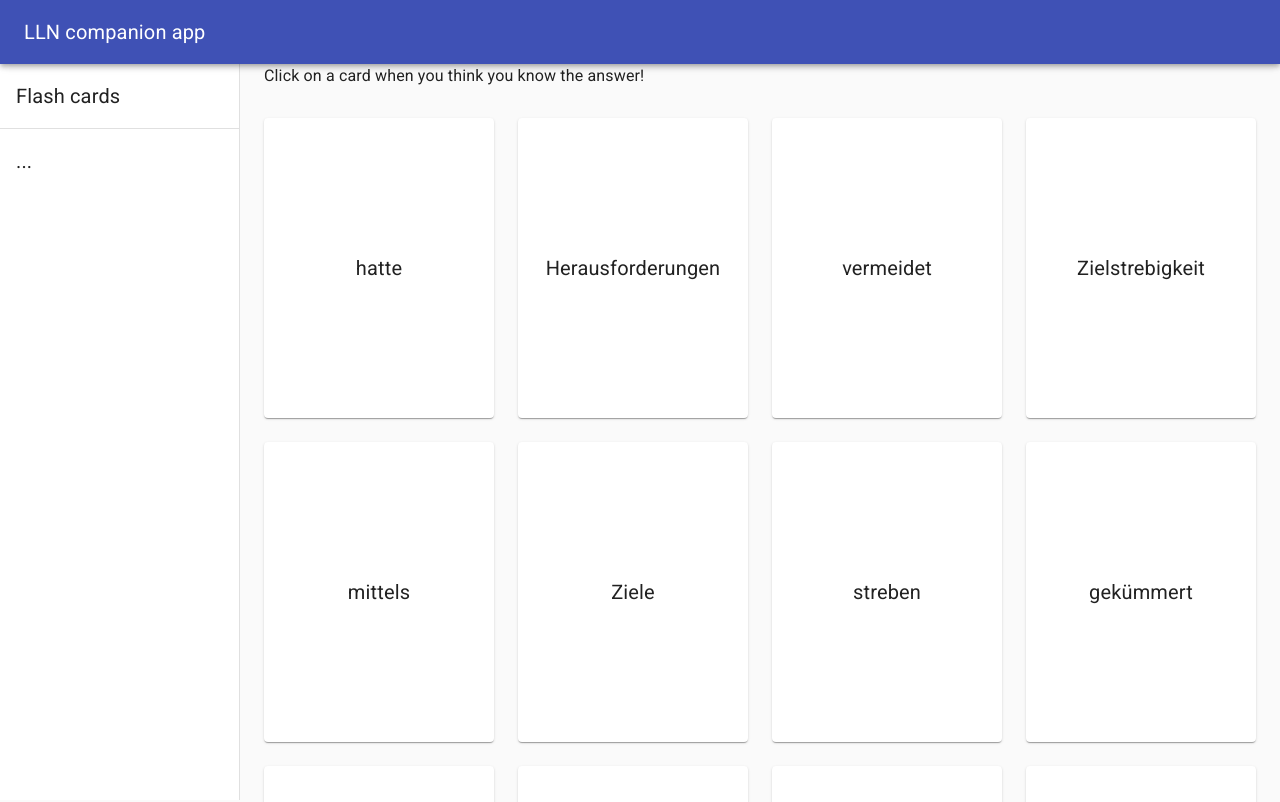
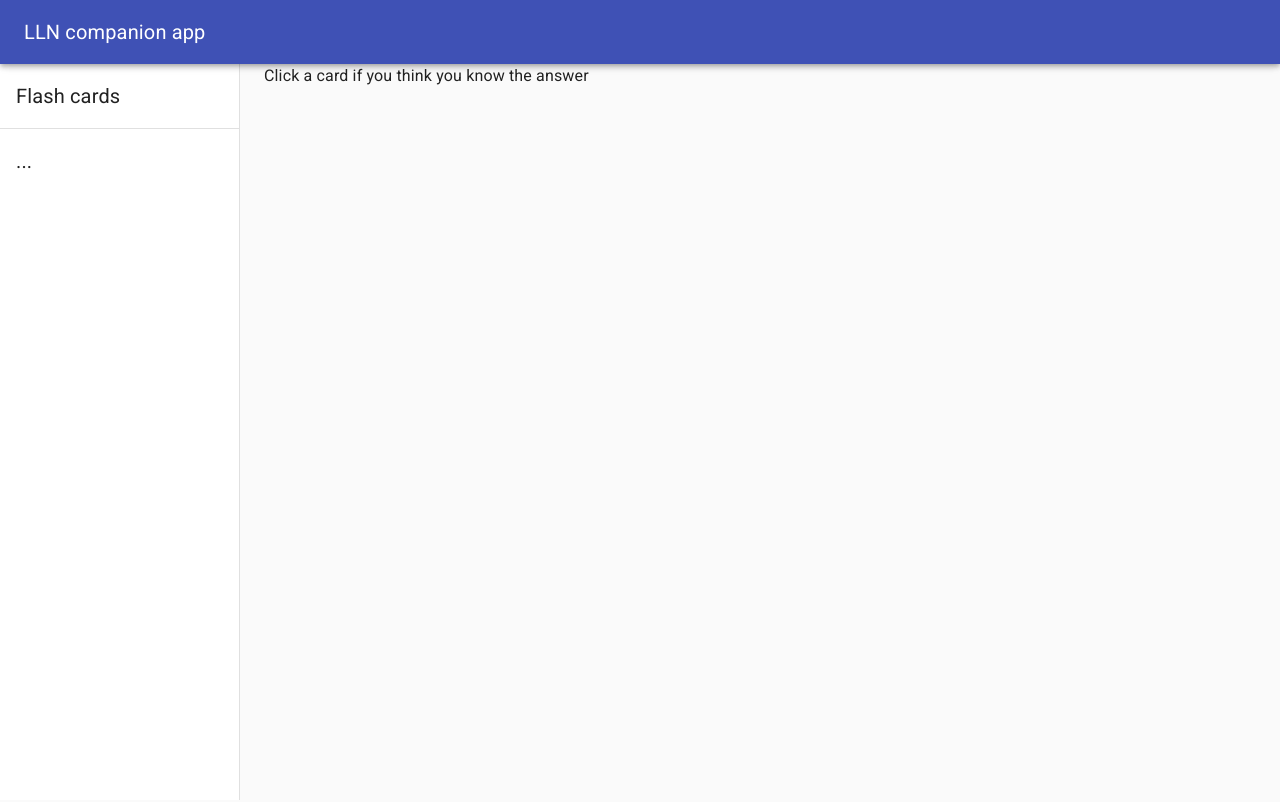
Before and after one commit to 4ools/learning-languages-with-netflix-extension, a React (Create React App) app: page / in a window 1280 px wide. Shown: the top 802 px of the page. Built offline with nearby package versions, Linux system fonts and the light colour scheme.

Commit message:
we now get decks of cards from each file to put in a new deck component

```diff
--- a/package.json
+++ b/package.json
@@ -24,7 +24,7 @@
     "react-test": "react-scripts test --env=jsdom",
     "react-eject": "react-scripts eject",
     "electron-start": "wait-on http://localhost:3000 && electron .",
-    "run-dev": "concurrently -n react-server,electron-app \"yarn react-start\" \"yarn electron-start\""
+    "run-dev": "concurrently -n react-server,electron-app -c blue,green \"yarn react-start\" \"yarn electron-start\""
   },
   "eslintConfig": {
     "extends": "react-app"
--- a/public/main.js
+++ b/public/main.js
@@ -97,12 +97,14 @@ async function createWindow() {
   // and load the index.html of the app.
   // @TODO just for dev using isProd
   mainWindow.loadURL('http://localhost:3000').then(async () => {
-    console.log('we have loaded the site')
     // we need to tell the client what json files to load in
     const cardFiles = await flashCardFiles()
-    console.log('the cards we are about to send are ', cardFiles)
     mainWindow.webContents.send('flashCardFiles', cardFiles)
   })
+
+  if (!isProd) {
+    mainWindow.webContents.toggleDevTools()
+  }
 
   Menu.setApplicationMenu(menu)
 
--- a/src/components/FlashCard/index.js
+++ b/src/components/FlashCard/index.js
@@ -8,7 +8,11 @@ const highlightedContext = (item) => {
     const splitRegex = new RegExp(`(${item.word})`)
     return contextLine
       .split(splitRegex)
-      .map((part) => (part === item.word ? <strong>{part}</strong> : part))
+      .map((part, index) => (
+        <React.Fragment key={`sub-title-${item.word}-${index}`}>
+          {part === item.word ? <strong>{part}</strong> : part}{' '}
+        </React.Fragment>
+      ))
   })
 }
 
--- /dev/null
+++ b/src/components/FlashCardDeck/index.js
@@ -0,0 +1,15 @@
+import React from 'react'
+import FlashCard from '../FlashCard'
+import Grid from '@material-ui/core/Grid'
+
+const FlashCardDeck = ({ cards }) => {
+  return cards
+    .filter((item) => item.word && item.wordDefinition)
+    .map((item, index) => (
+      <Grid item sm={12} md={3} key={`flash-card-grid-item-${index}`}>
+        <FlashCard item={item} />
+      </Grid>
+    ))
+}
+
+export default FlashCardDeck
--- a/src/components/FlashCardPage/flashCardsFiles.js
+++ /dev/null
@@ -1,7 +0,0 @@
-const getFlashCardFiles = (files) => {
-  JSON.stringify(files, null, 2)
-
-  // dynamically import all the JSON from all the files
-}
-
-export default getFlashCardFiles
--- a/src/components/FlashCardPage/index.js
+++ b/src/components/FlashCardPage/index.js
@@ -1,40 +1,24 @@
-import React, { useEffect } from 'react'
-import FlashCard from '../FlashCard'
-import * as savedItems from '../../data/sample.json'
+import React from 'react'
+import FlashCardDeck from '../FlashCardDeck'
 import Grid from '@material-ui/core/Grid'
 import { Typography } from '@material-ui/core'
-import getFlashCardFiles from './flashCardsFiles'
+import useCardDecks from './useCardDecks'
 
 const FlashCardPage = () => {
-  useEffect(() => {
-    if (window.ipcRenderer) {
-      console.log('we have the ipc renderer')
-    }
-    // we do not have this in the browser version
-    window.ipcRenderer &&
-      window.ipcRenderer.on(
-        'flashCardFiles',
-        (cards) => {
-          console.log('we have the cards!')
-          console.log(cards)
-        }
-        // getFlashCardFiles(cards)
-      )
-  }, [])
+  // we will get the decks of cards here.
+  // the decks will change if new ones are uploaded
+  // they are just the items in the file system
+  const decks = useCardDecks()
 
   return (
     <>
       <Typography variant="body1" style={{ marginBottom: 30 }}>
-        Click on a card when you think you know the answer!
+        Click a card if you think you know the answer
       </Typography>
       <Grid container spacing={3}>
-        {savedItems.default
-          .filter((item) => item.word && item.wordDefinition)
-          .map((item, index) => (
-            <Grid item sm={12} md={3} key={`flash-card-grid-item-${index}`}>
-              <FlashCard item={item} />
-            </Grid>
-          ))}
+        {decks.map((cards, index) => (
+          <FlashCardDeck key={`flash-card-deck-${index}`} cards={cards} />
+        ))}
       </Grid>
     </>
   )
--- /dev/null
+++ b/src/components/FlashCardPage/useCardDecks.js
@@ -0,0 +1,28 @@
+import { useEffect, useState } from 'react'
+
+const useCardDecks = () => {
+  const [decks, setDecks] = useState([])
+
+  useEffect(() => {
+    // we do not have this in the browser version
+    window.ipcRenderer &&
+      window.ipcRenderer.on('flashCardFiles', (event, files) => {
+        // import all the files and join the contents to
+        // a new array of cards to display
+        files.forEach(async (file) => {
+          // use a dynamic import to get the contents of the deck of cards
+          const data = await import(`../../data/${file}`)
+          // if we do not have the right file struct, just come out
+          if (!data.default) {
+            return
+          }
+          // add the deck to the cards
+          setDecks([...decks, data.default])
+        })
+      })
+  }, [decks])
+
+  return decks
+}
+
+export default useCardDecks
--- a/src/components/ModalWindow/index.js
+++ b/src/components/ModalWindow/index.js
@@ -6,7 +6,6 @@ const ModalWindow = ({ open, children }) => {
   const [isOpen, setOpen] = useState(false)
 
   useEffect(() => {
-    console.log('open changed')
     setOpen(open)
   }, [open])
 
```
